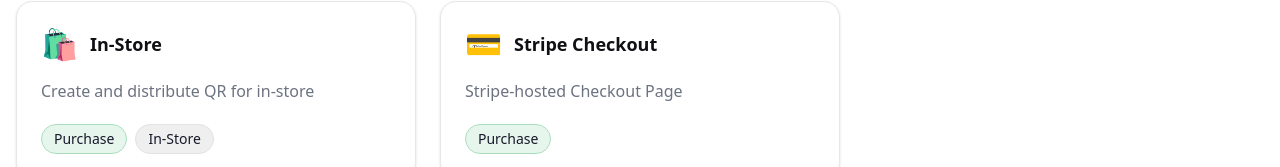
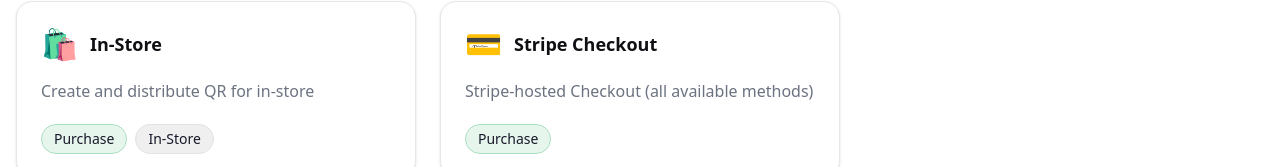
Before and after one commit to thejinghao/kp-demo, a Next.js app: page / in a window 1280 px wide. Shown: the part 644-811 px from the top of the page. Built offline with nearby package versions, Linux system fonts and the light colour scheme.

Commit message:
redesigned dashboard page, and global styles

```diff
--- a/app/page.tsx
+++ b/app/page.tsx
@@ -79,7 +79,7 @@
     {
       id: "stripe",
       name: "Stripe Checkout",
-      description: "Stripe-hosted Checkout Page",
+      description: "Stripe-hosted Checkout (all available methods)",
       icon: "💳",
       href: "/apps/stripe",
       tags: ["Purchase"],
```
